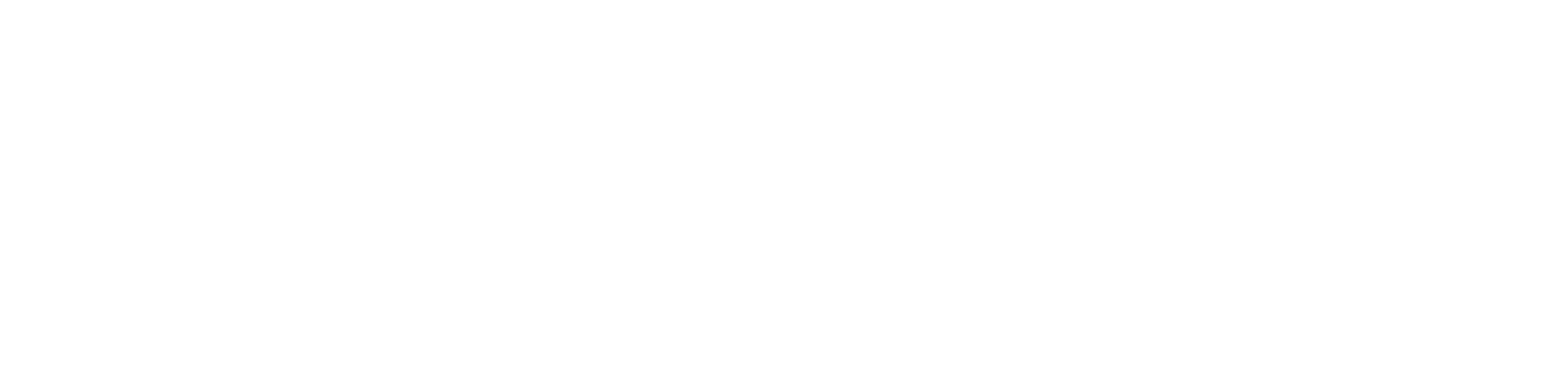
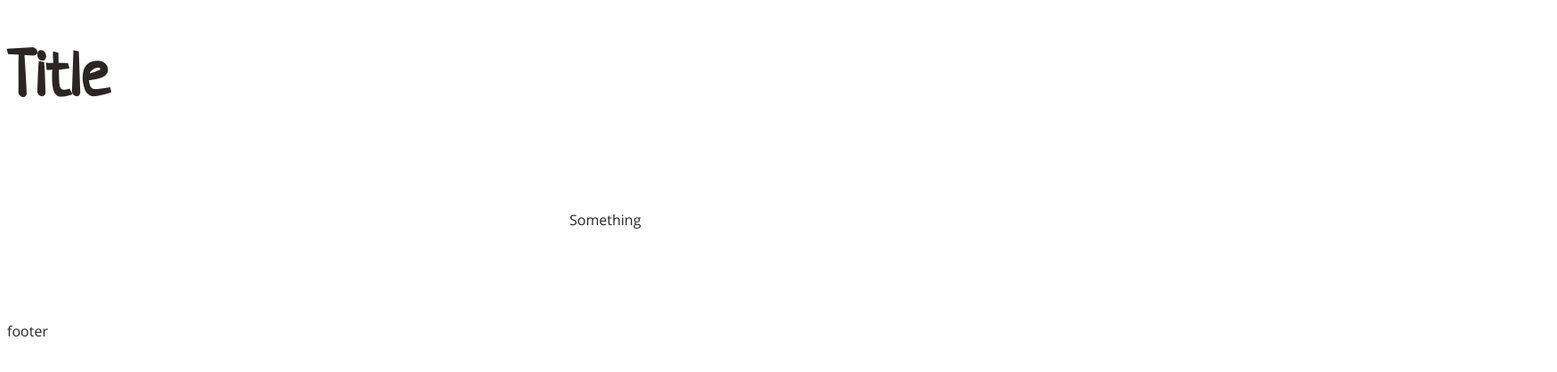
Before and after one commit to YuriySho/layout-designer-project-lvl1, a website: page src/index.html in a window 1280 px wide. Shown: the whole page at 89% size, 1750 px wide, since content can reach past the window. Drawn offline with Linux system fonts and the light colour scheme.

Commit message:
add base style

```diff
--- a/src/index.html
+++ b/src/index.html
@@ -9,6 +9,12 @@
     <link rel="stylesheet" href="styles/style.css">
 </head>
 <body>
-
+  <header>
+    <h1>Title</h1>
+  </header>
+  <main>
+    <section>Something</section>
+  </main>
+  <footer>footer</footer>
 </body>
 </html>
--- a/src/styles/style.css
+++ b/src/styles/style.css
@@ -1 +1,58 @@
 /** CSS STYLE **/
+@font-face {
+  font-family: 'Neucha';
+  src: url('../assets/fonts/Neucha-Regular.ttf');
+}
+
+@font-face {
+  font-family: 'Open Sans Regular';
+  src: url('../assets/fonts/OpenSans-Regular.ttf');
+}
+
+:root {
+  --white: #fff;
+  --semitransparent-white: #d7ccc0;
+  --light: #f5f4f0;
+  --main: #fe8a02;
+  --main-dark: #42413c;
+  --dark: #2a2626;
+  --semitransparent-dark: #908d8b;
+  --brown: #b09a81;
+  --blue: #1085c5;
+}
+
+body {
+  color: var(--dark);
+  font-size: 16px;
+  font-family: 'Open Sans Regular', sans-serif;
+  line-height: 1.6em;
+}
+
+h1,
+h2,
+h3 {
+  font-family: 'Neucha', sans-serif;
+  line-height: 1.2em;
+}
+
+h1 {
+  font-size: 72px;
+}
+
+h2 {
+  font-size: 60px;
+}
+
+h3 {
+  font-size: 34px;
+}
+
+section {
+  position: relative;
+  top: 50%;
+  left: 50%;
+
+  max-width: 1110px;
+  margin-top: 100px;
+  margin-bottom: 100px;
+}
```
Also changed, not shown: src/assets/fonts/Neucha-Regular.ttf (added), src/assets/fonts/OpenSans-Bold.ttf (added), src/assets/fonts/OpenSans-BoldItalic.ttf (added), src/assets/fonts/OpenSans-ExtraBold.ttf (added), src/assets/fonts/OpenSans-ExtraBoldItalic.ttf (added), src/assets/fonts/OpenSans-Italic.ttf (added), src/assets/fonts/OpenSans-Light.ttf (added), src/assets/fonts/OpenSans-LightItalic.ttf (added), src/assets/fonts/OpenSans-Regular.ttf (added), src/assets/fonts/OpenSans-SemiBold.ttf (added), src/assets/fonts/OpenSans-SemiBoldItalic.ttf (added).
